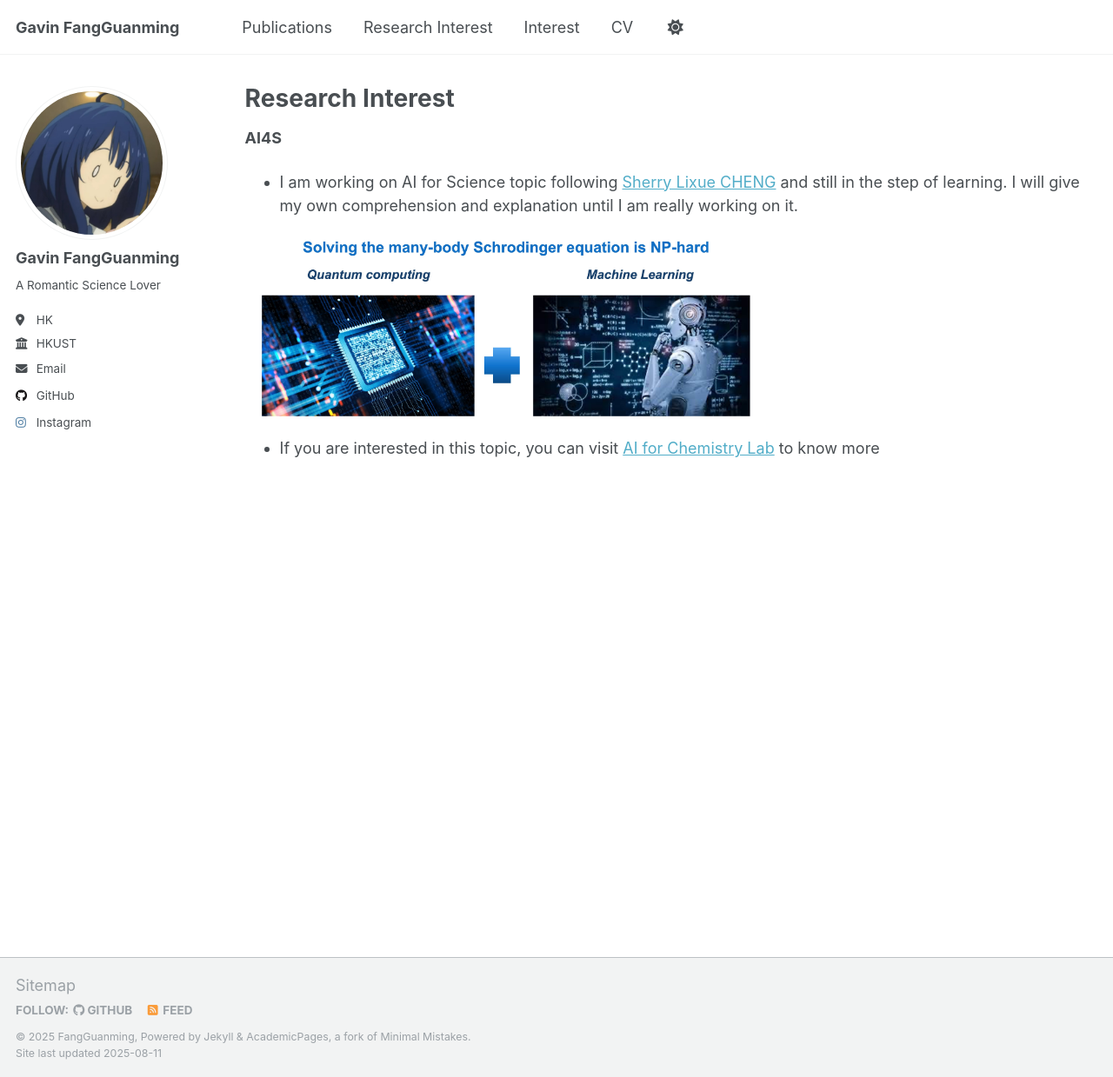
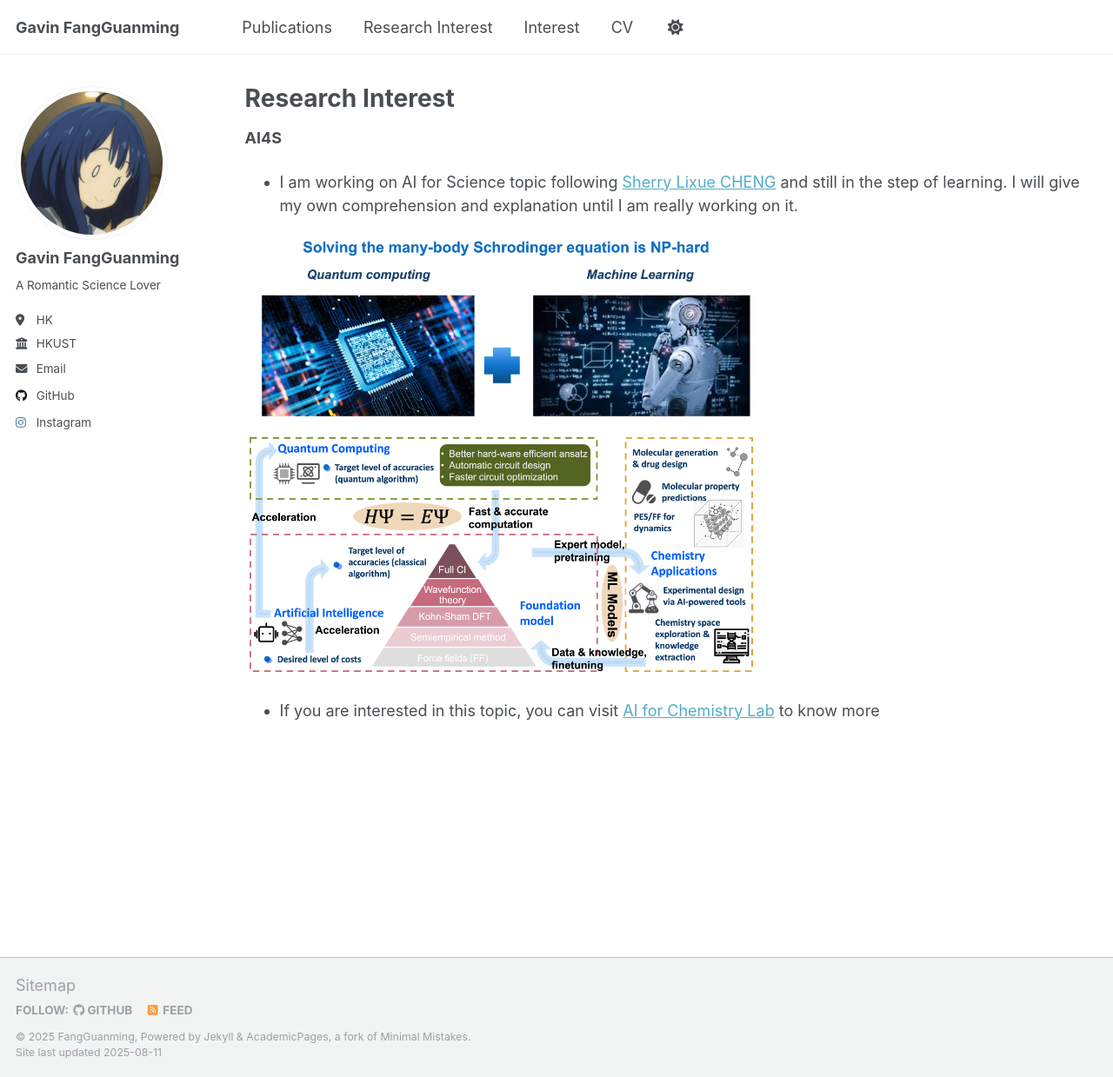
Before and after one commit to fgm0020/fgm0020.github.io, a Jekyll site: the page built from _pages/Research_Interest.md, in a window 1280 px wide and 1239 px high. Shown: the whole window at 87% size. Built offline with Jekyll 4.4.1, drawn with Linux system fonts in a browser that asks for light colours; a script that is not in the unit is left out.

Commit message:
Update Research_Interest.md

```diff
--- a/_pages/Research_Interest.md
+++ b/_pages/Research_Interest.md
@@ -12,4 +12,7 @@ author_profile: true
 <img src="/images/overview.jpg"
      width="600" >
 
+<img src="/images/overview2.png"
+     width="600" >
+
 * If you are interested in this topic, you can visit [AI for Chemistry Lab](https://ai4qc.github.io/) to know more
```
